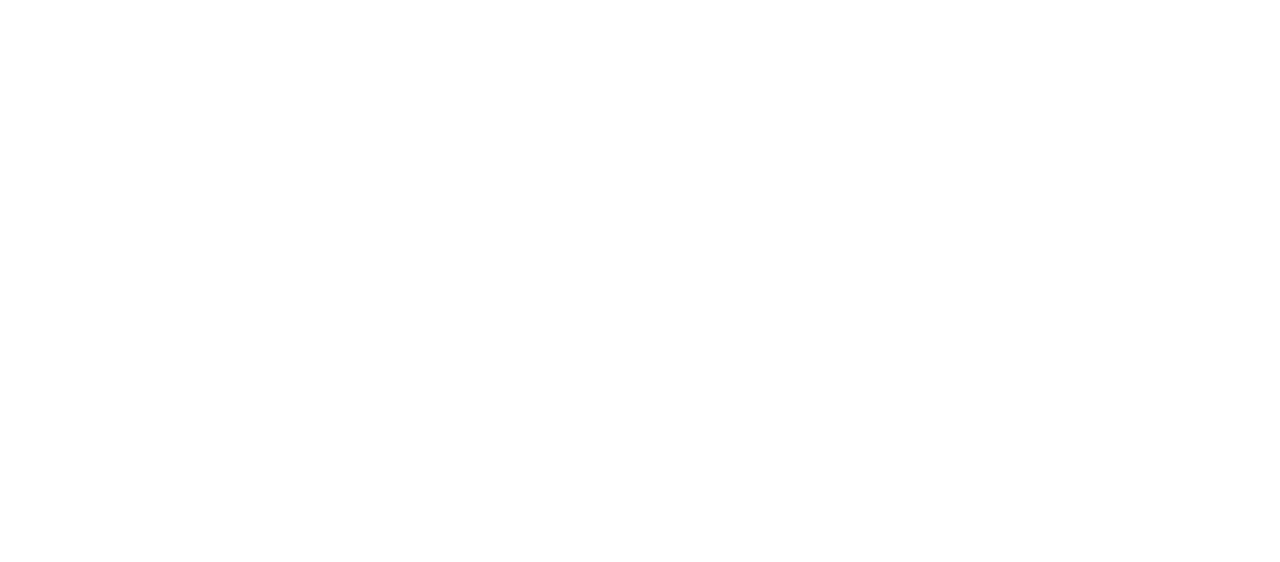
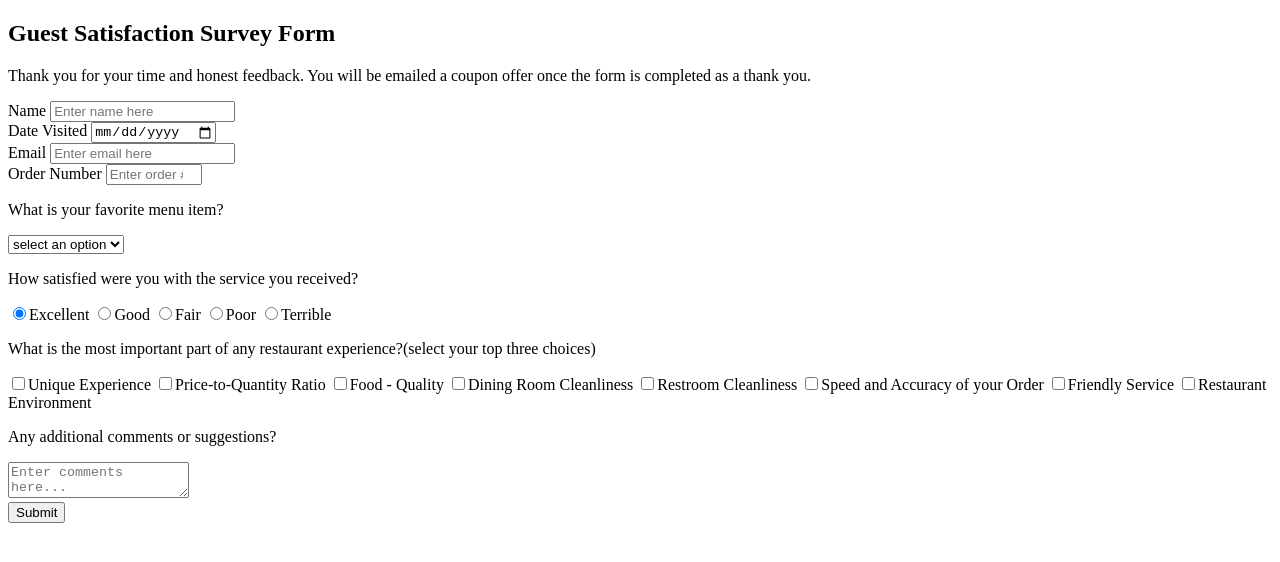
Before and after one commit to nserrato12/Survey-Form-Project, a plain HTML site: page SFP.html in a window 1280 px wide. Drawn offline with Linux system fonts and the light colour scheme.

Commit message:
third commit

```diff
--- a/SFP.css
+++ b/SFP.css
@@ -1,42 +1,25 @@
 :root {}
-
-
-/*title in H1 sized text*/
 
 #title {}
 
-
-/*short explanation in P sized text*/
-
 #description {}
-
-
-/*form tag must have this is*/
 
 #survey-form {}
 
 .form-element {}
 
-
-/*Inside form element---name field*/
-
 #name {}
-
-
-/*Add for attribute and placeholder text*/
 
 #name-label {}
 
+#date {}
 
-/*Inside form element---email field*/
+#date-label {}
 
 
 /*should see validation error if email is entered incorrectly*/
 
 #email {}
-
-
-/*Add for attribute and placeholder text*/
 
 #email-label {}
 
@@ -48,9 +31,6 @@
 
 #number {}
 
-
-/*Add for attribute and placeholder text*/
-
 #number-label {}
 
 
@@ -58,23 +38,13 @@
 
 #dropdown {}
 
+.input-radio {}
 
-/*-----------------------------------*/
+.input-checkbox {}
 
-
-/*----Inside form element, can select field from one or more groups of radio buttons----*/
-
-
-/*Must be grouped with name attribute*/
-
-
-/*----Inside form element, can select several fields from a series of checkboxes----*/
-
-
-/*Must have a value attribute*/
+#textarea {}
 
 
 /*----Must include textarea at the end for additional comments----*/
 
-
-/*----Must include submit button to submit all inputs*/
+#submit {}
--- a/SFP.html
+++ b/SFP.html
@@ -4,30 +4,84 @@
 <head>
     <meta charset="UTF-8">
     <meta name="viewport" content="width=device-width, initial-scale=1.0">
-    <title>Document</title>
+    <title>Survey-Form-Project</title>
     <link rel="stylesheet" type="text/css" href="SFP.css">
 </head>
 
 <body>
     <main>
         <section>
-            <h1></h1>
-            <p></p>
+            <h1 id="title">Guest Satisfaction Survey Form</h1>
+            <p id="description">Thank you for your time and honest feedback. You will be emailed a coupon offer once the form is completed as a thank you.</p>
         </section>
         <section>
-            <form>
-                <div class="form-element"></div>
-                <div class="form-element"></div>
-                <div class="form-element"></div>
-                <div class="form-element"></div>
-                <div class="form-element"></div>
-                <div class="form-element"></div>
-                <div class="form-element"></div>
-                <div class="form-element"></div>
-                <div class="form-element"></div>
+            <form id="survey-form">
+                <!--name-->
+                <div class="form-element">
+                    <label id="name-label" for="name">Name</label>
+                    <input type="text" id="name" placeholder="Enter name here" required>
+                </div>
+                <!--date-visted-->
+                <div class="form-element">
+                    <label id="date-label" for="date">Date Visited</label>
+                    <input type="date" id="date" required>
+                </div>
+                <!--email-->
+                <div class="form-element">
+                    <label id="email-label" for="email">Email</label>
+                    <input type="email" id="email" placeholder="Enter email here" required>
+                </div>
+                <!--Order #-->
+                <div class="form-element">
+                    <label id="number-label" for="number">Order Number</label>
+                    <input type="number" id="number" placeholder="Enter order # here (located at top of receipt)" min="1000000" max="9999999" required>
+                </div>
+                <!--drop down-->
+                <div class="form-element">
+                    <p>What is your favorite menu item?</p>
+                    <select id="dropdown" required>
+                        <option disabled selected>select an option</option>
+                        <option value="cheeseburger">Cheeseburger</option>
+                        <optio value="chicken-sandwich">Chicken Sandwich</option>
+                        <option value="fries">Fries</option>
+                        <option value="side-salad">Side Salad</option>
+                        <option value="milkshake">Milkshake</option>
+                    </select>
+                </div>
+                <!--radio-->
+                <div class="form-element">
+                    <p>How satisfied were you with the service you received?</p>
+                    <label><input type="radio" class="input-radio" name="satisfaction-rating" value="excellent" checked>Excellent</label>
+                    <label><input type="radio" class="input-radio" name="satisfaction-rating" value="good">Good</label>
+                    <label><input type="radio" class="input-radio" name="satisfaction-rating" value="fair">Fair</label>
+                    <label><input type="radio" class="input-radio" name="satisfaction-rating" value="poor">Poor</label>
+                    <label><input type="radio" class="input-radio" name="satisfaction-rating" value="terrible">Terrible</label>
+                </div>
+                <!--checkbox-->
+                <div class="form-element">
+                    <p>What is the most important part of any restaurant experience?<span>(select your top three choices)</span></p>
+                    <label><input type="checkbox" class="input-checkbox" name="restaurant-experience" value="unique-experience">Unique Experience</label>
+                    <label><input type="checkbox" class="input-checkbox" name="restaurant-experience" value="price-to-quantity-ratio">Price-to-Quantity Ratio</label>
+                    <label><input type="checkbox" class="input-checkbox" name="restaurant-experience" value="food-quality">Food - Quality</label>
+                    <label><input type="checkbox" class="input-checkbox" name="restaurant-experience" value="dining-room-cleanliness">Dining Room Cleanliness</label>
+                    <label><input type="checkbox" class="input-checkbox" name="restaurant-experience" value="restroom-cleanliness">Restroom Cleanliness</label>
+                    <label><input type="checkbox" class="input-checkbox" name="restaurant-experience" value="speed-and-accuracy">Speed and Accuracy of your Order</label>
+                    <label><input type="checkbox" class="input-checkbox" name="restaurant-experience" value="friendly-service">Friendly Service</label>
+                    <label><input type="checkbox" class="input-checkbox" name="restaurant-experience" value="restaurant-environment">Restaurant Environment</label>
+                </div>
+                <!--textarea-->
+                <div class="form-element">
+                    <p>Any additional comments or suggestions?</p>
+                    <textarea id="textarea" name="additional-comments" placeholder="Enter comments here..."></textarea>
+                </div>
+                <!--submit-->
+                <div class="form-element">
+                    <button type="submit" id="submit">Submit</button>
+                </div>
             </form>
         </section>
     </main>
 </body>
+<script src="https://cdn.freecodecamp.org/testable-projects-fcc/v1/bundle.js"></script>
 
 </html>
```
